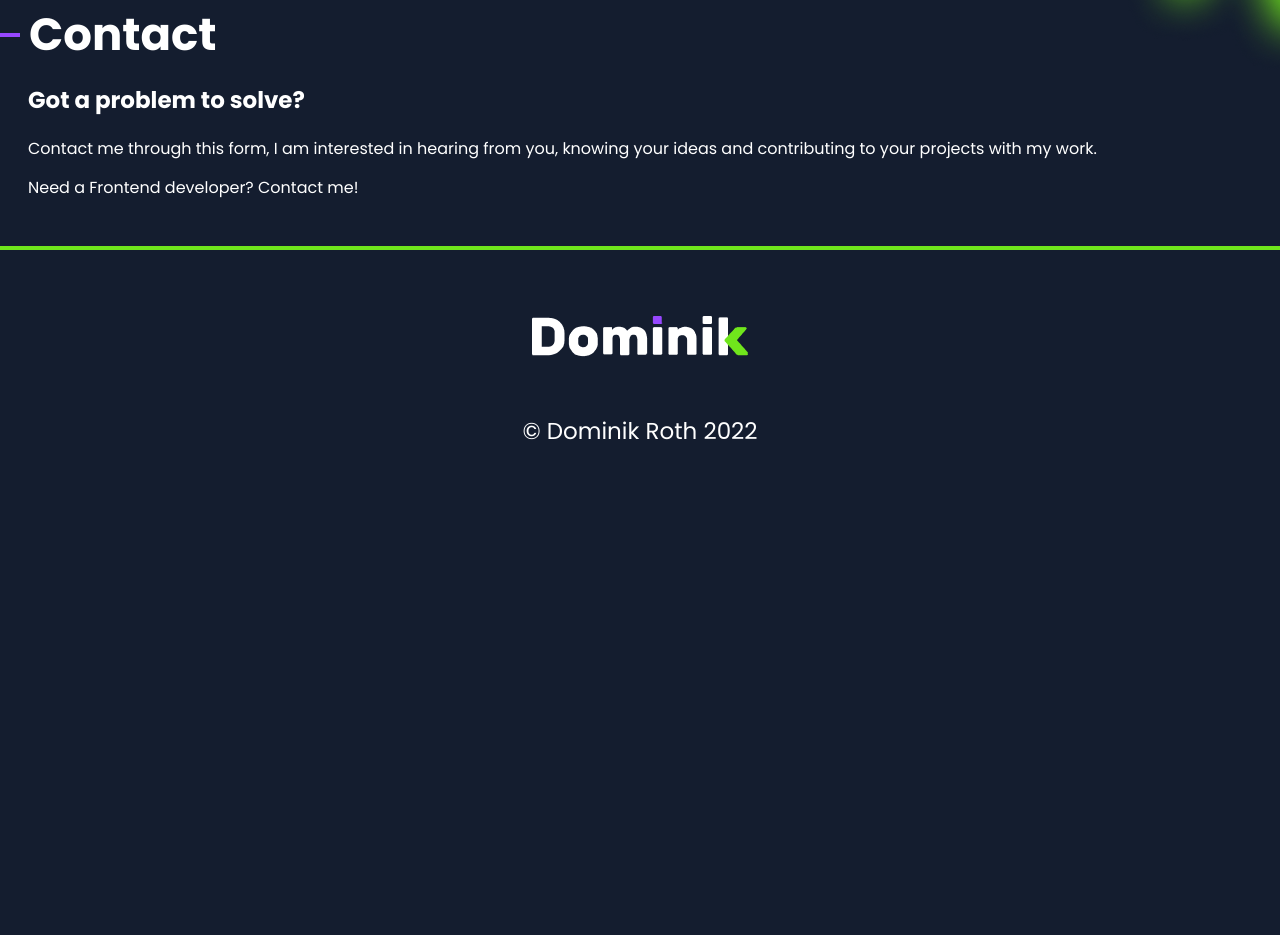
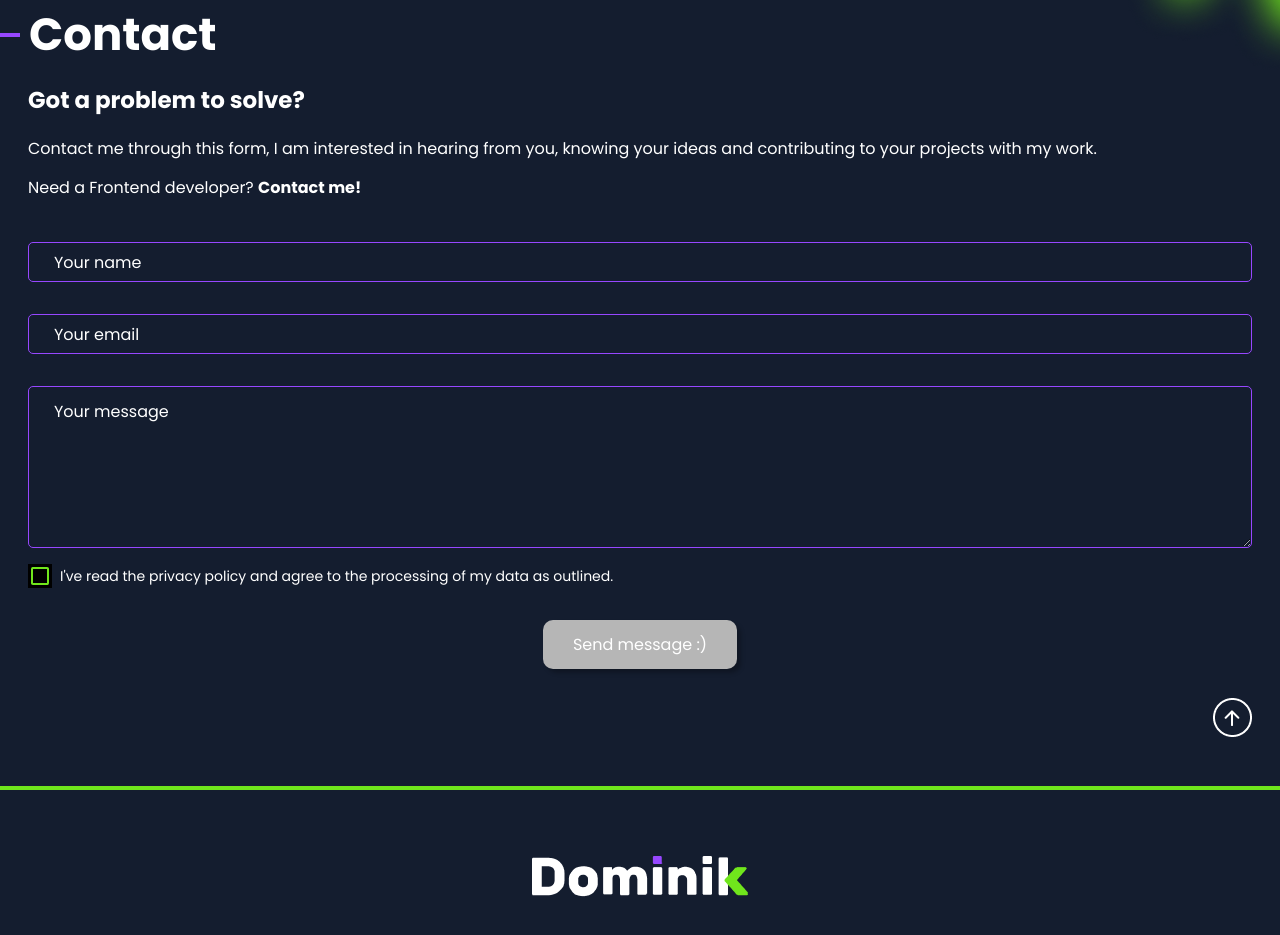
Before and after one commit to leidenberger-dev/portfolio-da, an Angular app: page / in a window 1280 px wide. Shown: the part 6020-6955 px from the top of the page. Before the commit the page ends 6562 px from the top, so only its background shows below. Built offline with nearby package versions, Linux system fonts and the light colour scheme.

Commit message:
feat: add contact form styling

```diff
--- a/src/app/features/contact/contact.component.html
+++ b/src/app/features/contact/contact.component.html
@@ -7,6 +7,91 @@
     your ideas and contributing to your projects with my work.
     <br />
     <br />
-    Need a Frontend developer? Contact me!
+    Need a Frontend developer? <b> Contact me! </b>
   </p>
+  <form
+    class="contact-form"
+    [formGroup]="contactForm"
+    (ngSubmit)="handleSubmit()"
+  >
+    <div class="contact-form__input">
+      <label for="name"></label>
+      <input
+        type="text"
+        id="name"
+        name="name"
+        formControlName="name"
+        placeholder="Your name"
+        autocomplete="off"
+        [class]="getClass('name')"
+      />
+      @if (nameControl.touched && nameControl.invalid) {
+      <span><img class="icon" src="/images/error.png" alt="icon" /></span>
+      <p class="contact-form__error">Your name is required</p>
+      } @if ((nameControl.touched || nameControl.dirty) && nameControl.valid) {
+      <span><img class="icon" src="/images/done.png" alt="icon" /></span>
+      }
+    </div>
+
+    <div class="contact-form__input">
+      <label for="email"></label>
+      <input
+        type="email"
+        id="email"
+        name="email"
+        formControlName="email"
+        placeholder="Your email"
+        autocomplete="off"
+        [class]="getClass('email')"
+      />
+      @if (emailControl.touched && emailControl.invalid) {
+      <span><img class="icon" src="/images/error.png" alt="icon" /></span>
+      <p class="contact-form__error">Your email is required</p>
+      } @if ((emailControl.touched || emailControl.dirty) && emailControl.valid)
+      {
+      <span><img class="icon" src="/images/done.png" alt="icon" /></span>
+      }
+    </div>
+    <div class="contact-form__input">
+      <label for="message"></label>
+      <textarea
+        id="message"
+        name="message"
+        formControlName="message"
+        placeholder="Your message"
+        autocomplete="off"
+        [class]="getClass('message')"
+      ></textarea>
+      @if (messageControl.touched && messageControl.invalid) {
+      <span><img class="icon" src="/images/error.png" alt="icon" /></span>
+      <p class="contact-form__error contact-form__error--message">
+        Your message is empty
+      </p>
+      } @if ((messageControl.touched || messageControl.dirty) &&
+      messageControl.valid) {
+      <span><img class="icon" src="/images/done.png" alt="icon" /></span>
+      }
+    </div>
+    <div class="contact-form__checkbox">
+      <input
+        type="checkbox"
+        id="checkbox"
+        name="checkbox"
+        formControlName="checkbox"
+      />
+      <label for="checkbox"></label>
+      <p>
+        I've read the privacy policy and agree to the processing of my data as
+        outlined.
+      </p>
+    </div>
+    <app-button
+      [label]="'Send message :)'"
+      [disabled]="!contactForm.valid"
+      [type]="'submit'"
+    />
+  </form>
+  <div class="arrow-up" (click)="handleButtonClick()">
+    <img src="/images/arrow-up.png" alt="" />
+  </div>
 </section>
--- a/src/app/features/contact/contact.component.scss
+++ b/src/app/features/contact/contact.component.scss
@@ -37,3 +37,128 @@
   top: -290px;
   z-index: -1;
 }
+
+.contact-form {
+  display: flex;
+  flex-direction: column;
+  gap: 32px;
+  width: 100%;
+  margin-top: 45px;
+
+  &__input {
+    position: relative;
+  }
+
+  &__error {
+    color: red;
+    font-size: 14px;
+    margin-top: 10px;
+    margin-bottom: -24px;
+
+    &--message {
+      margin-bottom: 0;
+    }
+  }
+
+  input,
+  textarea {
+    @include apply-font($font-body);
+    color: white;
+    width: 100%;
+    height: 40px;
+    padding: 15px 25px;
+    align-items: center;
+    border: 1px solid $color-purple;
+    border-radius: 5px;
+    background-color: transparent;
+
+    &.valid {
+      border: 1px solid $color-green !important;
+    }
+
+    &.invalid {
+      border: 1px solid #e61c40;
+    }
+
+    &::placeholder {
+      color: white;
+    }
+
+    &:focus,
+    &:hover {
+      outline: none;
+      border: 1px solid $color-blue-light;
+    }
+  }
+
+  textarea {
+    height: 162px;
+  }
+
+  app-button {
+    align-self: center;
+  }
+
+  &__checkbox {
+    margin-top: -20px;
+    font-size: 14px;
+    display: flex;
+    align-items: center;
+
+    p {
+      margin-left: 8px;
+    }
+
+    input[type="checkbox"] {
+      display: none;
+
+      & + label {
+        width: 24px;
+        height: 24px;
+        background-image: url("/images/checkbox.png");
+        flex-shrink: 0;
+        cursor: pointer;
+
+        &:hover {
+          background-image: url("/images/checkbox-hover.png");
+        }
+      }
+
+      &:checked + label {
+        background-image: url("/images/checkbox-checked.png");
+
+        &:hover {
+          background-image: url("/images/checkbox-checked-hover.png");
+        }
+      }
+    }
+  }
+}
+
+.arrow-up {
+  display: flex;
+  align-self: flex-end;
+  justify-content: center;
+  align-items: center;
+  margin-top: 29px;
+  cursor: pointer;
+
+  & img {
+    width: 39px;
+    height: 39px;
+  }
+
+  &:hover,
+  &:active img {
+    content: url("/images/arrow-up-green.png");
+  }
+}
+
+.icon {
+  position: absolute;
+  top: 8px;
+  right: 12px;
+  width: 25px;
+  height: 25px;
+  pointer-events: none; /* Verhindert, dass das Bild das Klicken blockiert */
+}
--- a/src/app/features/contact/contact.component.ts
+++ b/src/app/features/contact/contact.component.ts
@@ -1,12 +1,85 @@
 import { Component } from '@angular/core';
+import { ButtonComponent } from '../../shared/components/button/button.component';
+import {
+  FormControl,
+  FormGroup,
+  ReactiveFormsModule,
+  Validators,
+} from '@angular/forms';
+import { ViewportScroller } from '@angular/common';
 
 @Component({
   selector: 'app-contact',
   standalone: true,
-  imports: [],
+  imports: [ButtonComponent, ReactiveFormsModule],
   templateUrl: './contact.component.html',
-  styleUrl: './contact.component.scss'
+  styleUrl: './contact.component.scss',
 })
 export class ContactComponent {
+  contactForm: FormGroup;
+  nameControl: FormControl;
+  emailControl: FormControl;
+  messageControl: FormControl;
+  checkboxControl: FormControl;
 
+  constructor(private scroller: ViewportScroller) {
+    this.nameControl = new FormControl('', {
+      nonNullable: true,
+      validators: [
+        Validators.required,
+        Validators.minLength(1),
+        Validators.maxLength(50),
+      ],
+    });
+    this.emailControl = new FormControl('', {
+      nonNullable: true,
+      validators: [
+        Validators.required,
+        Validators.pattern(/[a-zA-Z0-9._%+-]+@[a-zA-Z0-9.-]+\.[a-zA-Z]{2,}/),
+      ],
+    });
+    this.messageControl = new FormControl('', {
+      nonNullable: true,
+      validators: [
+        Validators.required,
+        Validators.minLength(1),
+        Validators.maxLength(500),
+      ],
+    });
+
+    this.checkboxControl = new FormControl(false, {
+      nonNullable: true,
+      validators: [Validators.requiredTrue],
+    });
+    this.contactForm = new FormGroup({
+      name: this.nameControl,
+      email: this.emailControl,
+      message: this.messageControl,
+      checkbox: this.checkboxControl,
+    });
+  }
+
+  handleSubmit() {
+    console.log(
+      this.contactForm.value.name + ' | ' + this.contactForm.value.email
+    );
+  }
+
+  handleButtonClick() {
+    this.scroller.scrollToPosition([0, 0]);
+  }
+
+  getClass(controlName: string) {
+    const control = this.contactForm.get(controlName);
+    if (control) {
+      if (control.invalid && control.touched) {
+        return 'invalid';
+      } else if (control.valid && (control.dirty || control.touched)) {
+        return 'valid';
+      } else {
+        return '';
+      }
+    }
+    return '';
+  }
 }
```
